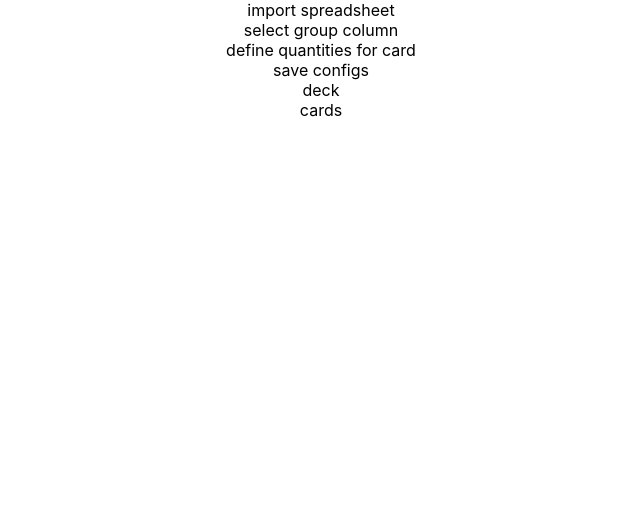
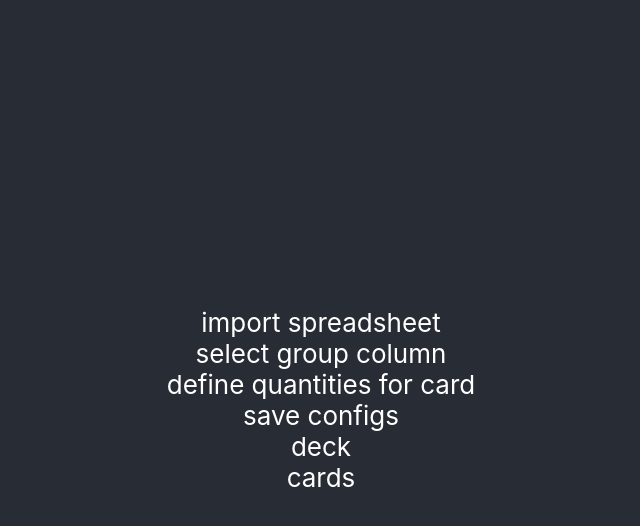
Before and after one commit to gabrielrodriguesleite/AppDeliveryGo, a React (Create React App) app in the folder web/: page / in a window 1280 px wide. Shown: the top 526 px of the page, without its empty margins (319-959 px from the left). Built offline with nearby package versions, Linux system fonts and the light colour scheme.

Commit message:
[feat] style for app

```diff
--- a/web/src/index.css
+++ b/web/src/index.css
@@ -5,6 +5,16 @@
     sans-serif;
   -webkit-font-smoothing: antialiased;
   -moz-osx-font-smoothing: grayscale;
+
+  text-align: center;
+  background-color: #282c34;
+  min-height: 100vh;
+  display: flex;
+  flex-direction: column;
+  align-items: center;
+  justify-content: center;
+  font-size: calc(10px + 2vmin);
+  color: white;
 }
 
 code {
```
